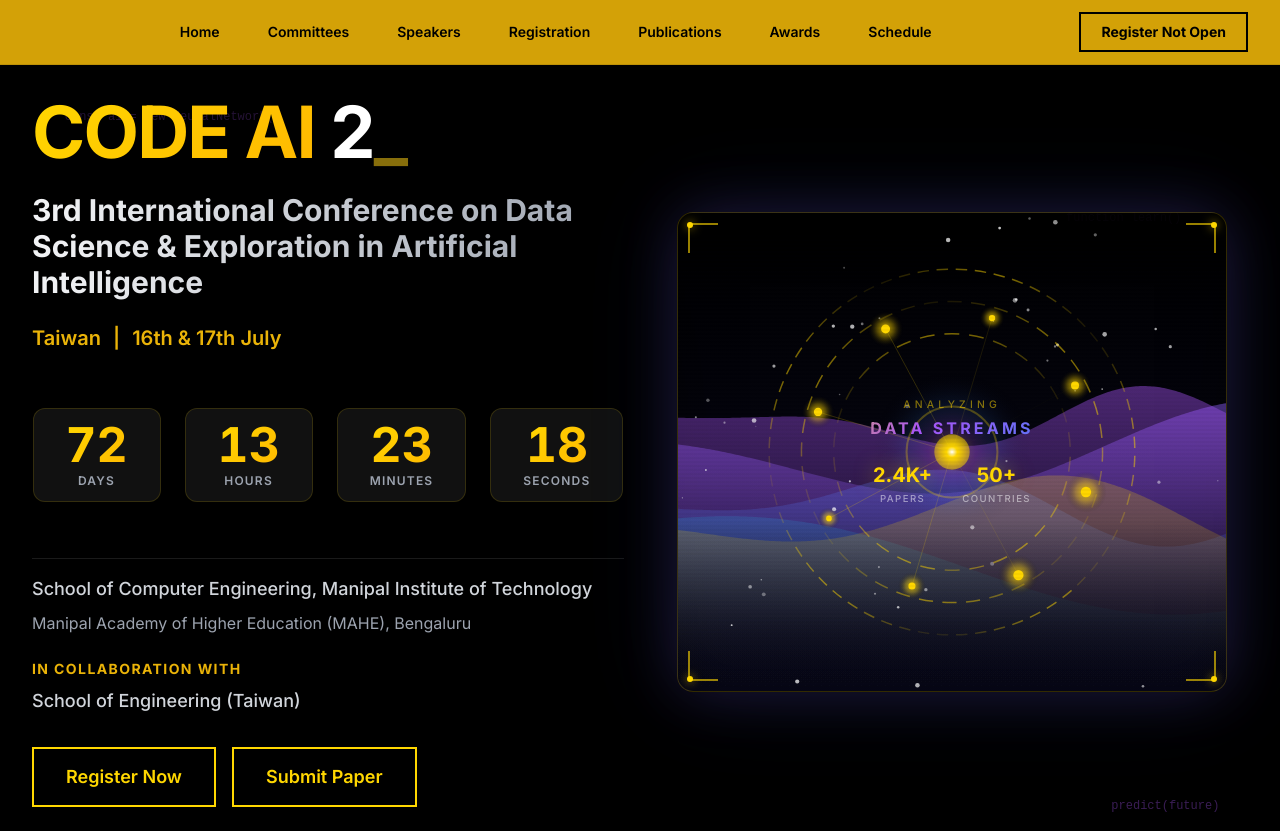
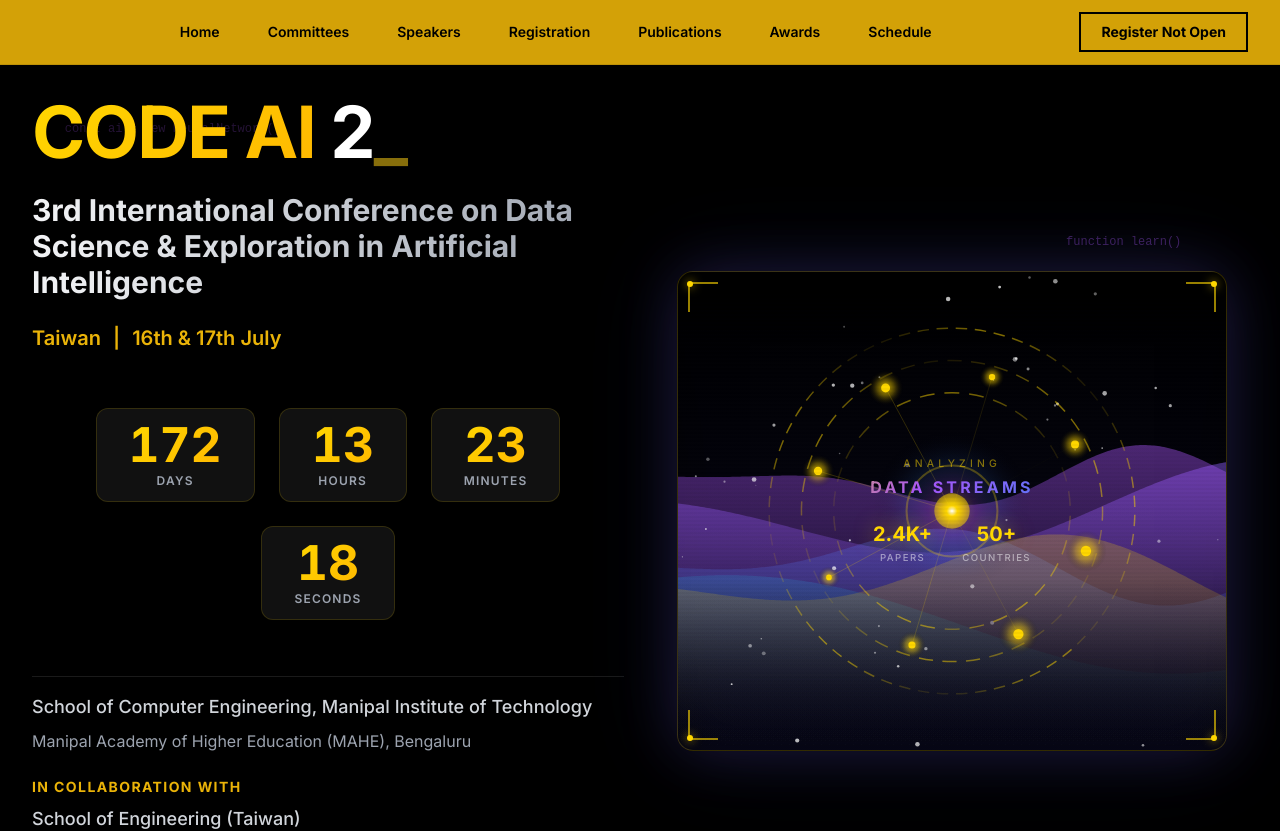
Before and after one commit to ACM-MITB-Website/codeai-2026, a React (Vite) app: page / in a window 1280 px wide. Shown: the top 831 px of the page. Built offline with nearby package versions, Linux system fonts and the light colour scheme.

Commit message:
Update countdown timer to July 16, 2026

```diff
--- a/src/components/CountdownTimer.jsx
+++ b/src/components/CountdownTimer.jsx
@@ -2,7 +2,7 @@
 
 const CountdownTimer = () => {
     const calculateTimeLeft = () => {
-        const eventDate = new Date('2026-04-07T09:00:00').getTime();
+        const eventDate = new Date('2026-07-16T09:00:00').getTime();
         const now = new Date().getTime();
         const difference = eventDate - now;
 
```
